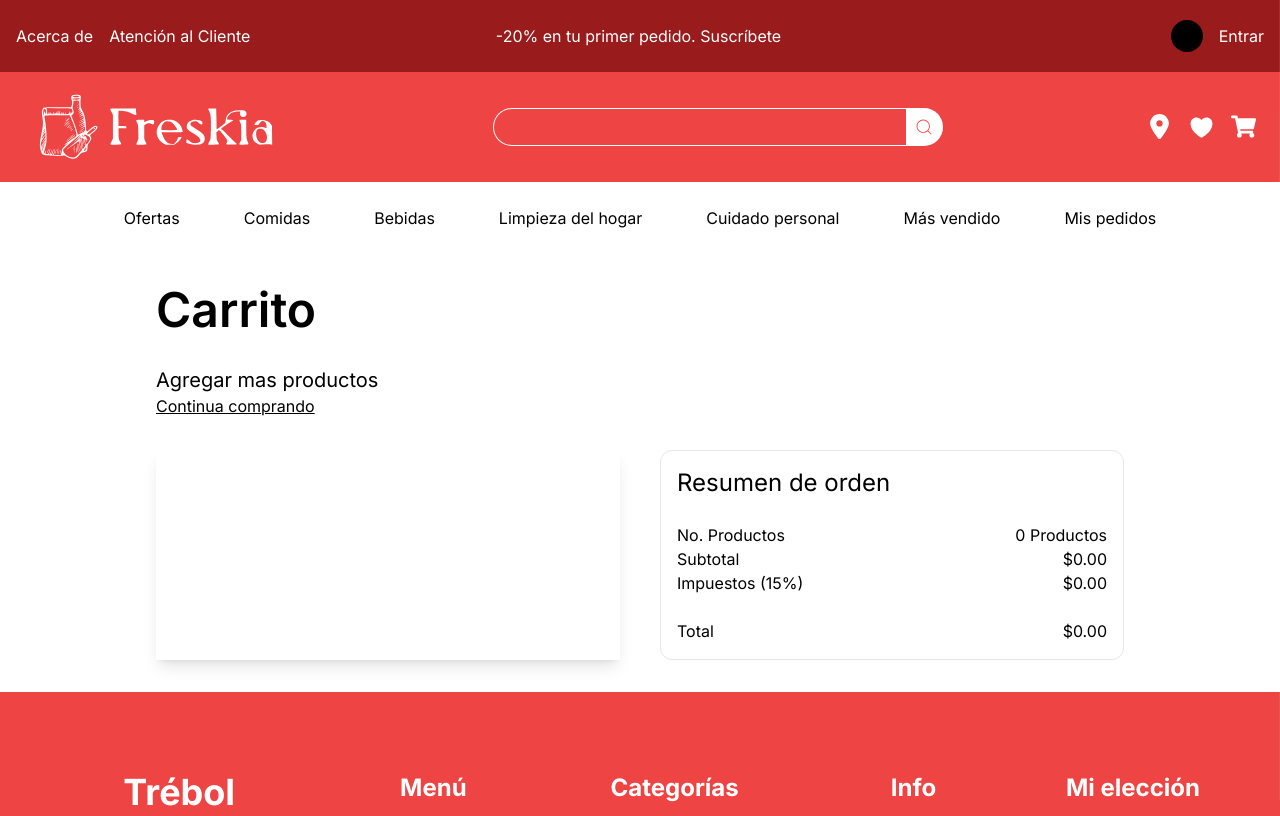
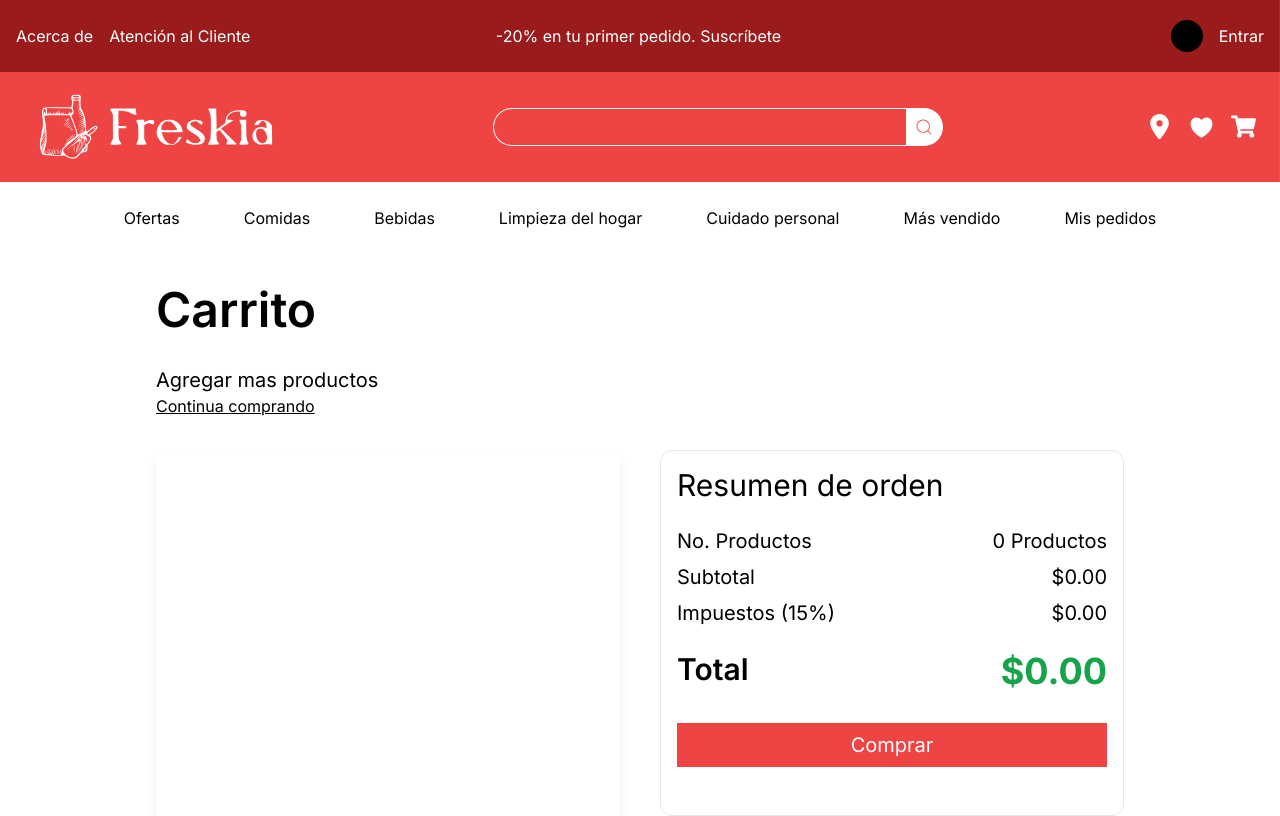
Before and after one commit to jwilliam96/supermarket, a Next.js app: page /cart in a window 1280 px wide. Shown: the top 816 px of the page. Built offline with nearby package versions, Linux system fonts and the light colour scheme.

Commit message:
category page

```diff
--- a/src/app/(shop)/categories/[name]/page.tsx
+++ b/src/app/(shop)/categories/[name]/page.tsx
@@ -21,7 +21,7 @@ export default async function CategoryPage({ params }: { params: { name: string
     masVendido.push(mayorVenta)
 
     return (
-        <div className="max-w-[1600px] mx-auto ">
+        <div className="max-w-[1600px] mx-auto px-6">
 
             <h2 className="my-10 text-5xl lg:text-7xl text-center font-semibold">{subcategory}</h2>
 
--- a/src/components/cart/CartOrder.tsx
+++ b/src/components/cart/CartOrder.tsx
@@ -3,6 +3,7 @@
 import { cartStore } from "@/store/cartStore"
 import { currencyFormat } from "@/utils/currencyFormat"
 import { useEffect, useState } from "react"
+import { Button } from "../Button"
 
 
 export function CartOrder() {
@@ -18,9 +19,9 @@ export function CartOrder() {
 
     return (
         <div className=" border rounded-xl p-4">
-            <h3 className="text-2xl">Resumen de orden</h3>
+            <h3 className="text-3xl">Resumen de orden</h3>
 
-            <div className="my-6 grid grid-cols-2">
+            <div className="my-6 grid grid-cols-2 gap-2 text-xl" >
                 <span>No. Productos</span>
                 <span className="text-right">{cartProducts.length} Productos</span>
 
@@ -33,8 +34,10 @@ export function CartOrder() {
             </div>
 
             <div className="flex justify-between">
-                <span>Total</span><span>{currencyFormat(account.total)}</span>
+                <span className="text-3xl font-semibold">Total</span><span className="text-4xl font-bold text-green-600">{currencyFormat(account.total)}</span>
             </div>
+
+            <Button text="Comprar" className="w-full text-xl rounded-none" />
 
         </div>
     )
```
